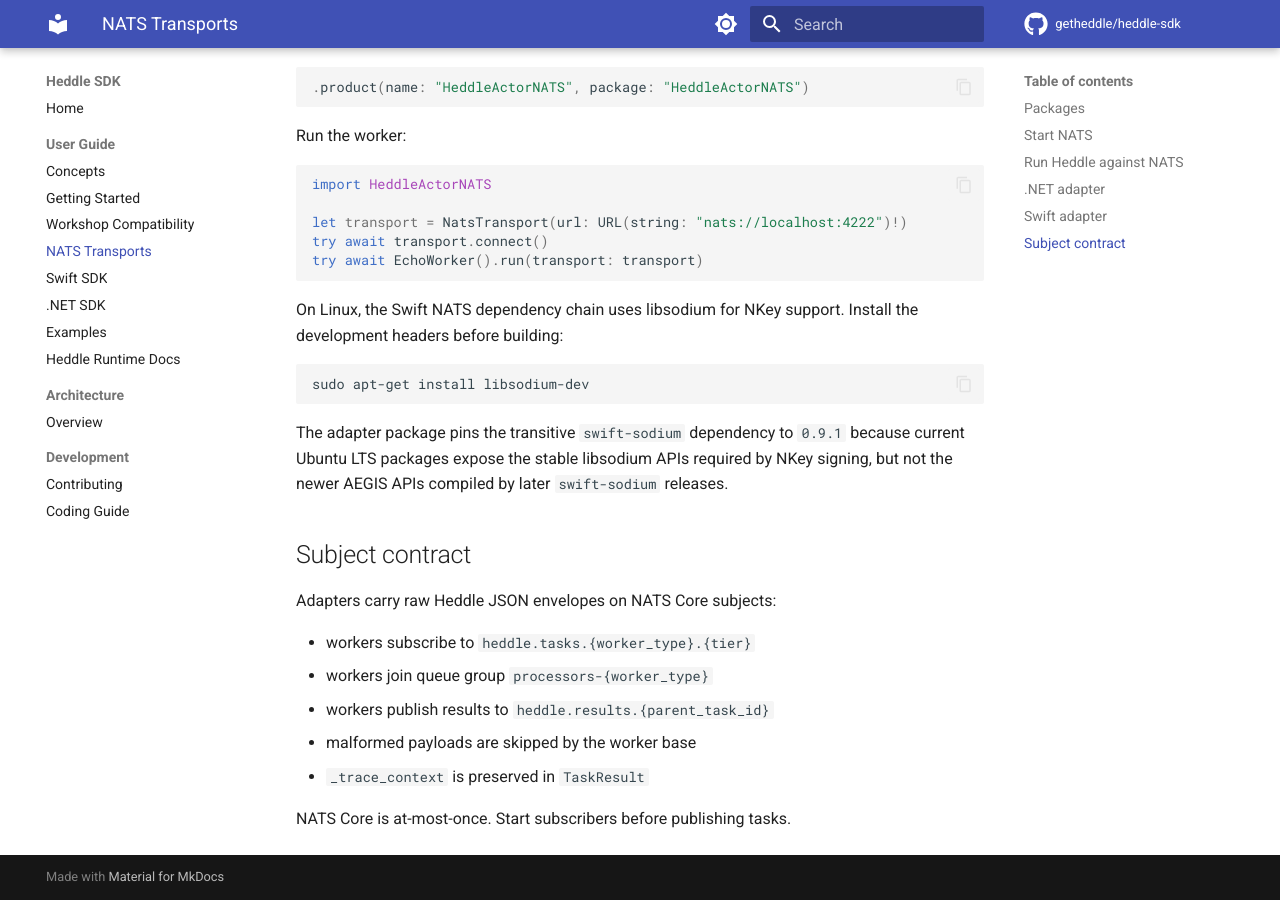
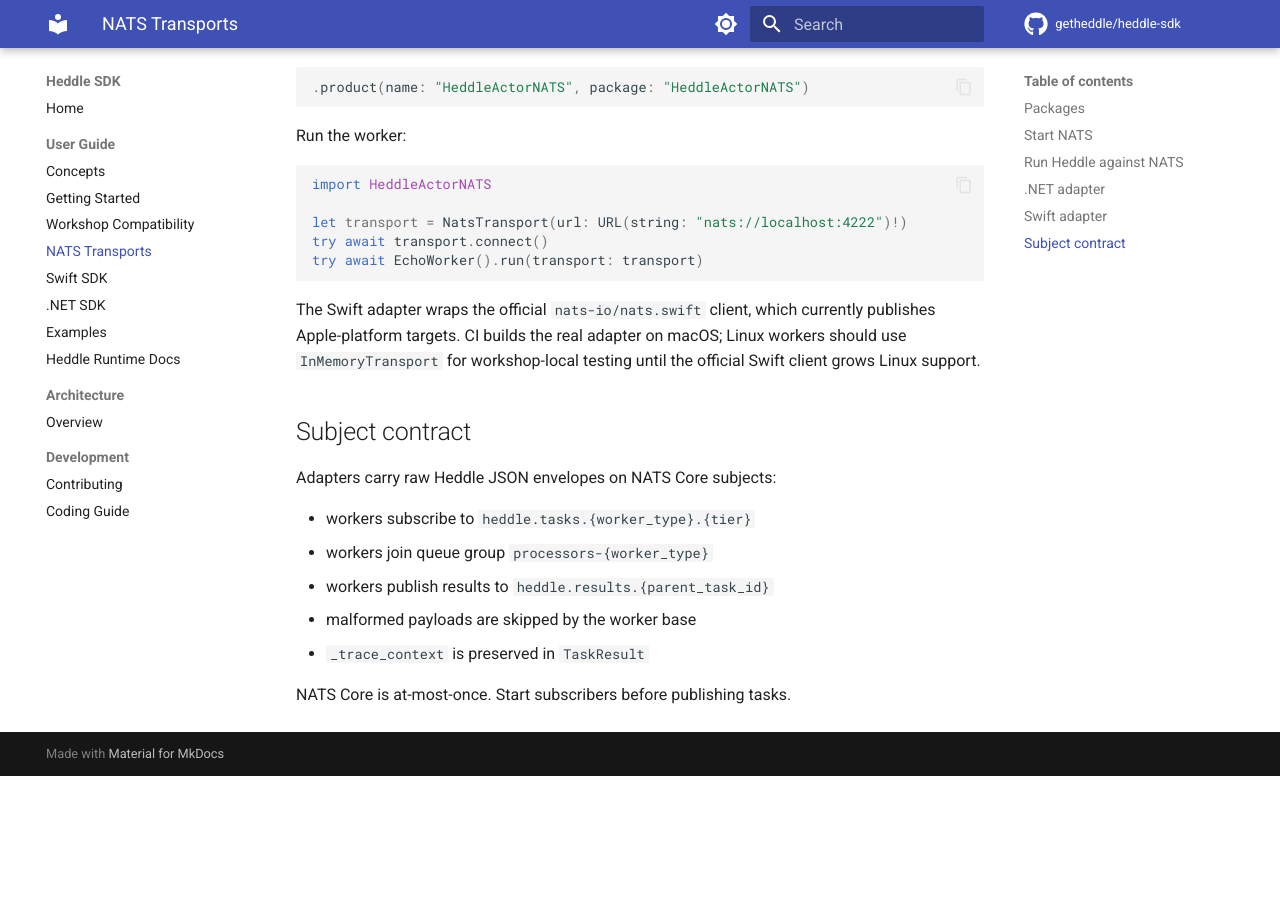
Before and after one commit to getheddle/heddle-sdk, an MkDocs documentation site: the page built from docs/NATS.md, in a window 1280 px wide and 900 px high, scrolled down 1596 px. Built offline with MkDocs 1.6.1 and Material for MkDocs 9.7.7, drawn with Linux system fonts in a browser that asks for light colours; comment, search, counter and statistics services are not loaded; after the commit the page ends 2372 px from its top, so only the background shows below that.

Commit message:
Build Swift NATS on supported platforms

````diff
--- a/docs/NATS.md
+++ b/docs/NATS.md
@@ -83,17 +83,10 @@
 try await EchoWorker().run(transport: transport)
 ```
 
-On Linux, the Swift NATS dependency chain uses libsodium for NKey support.
-Install the development headers before building:
-
-```bash
-sudo apt-get install libsodium-dev
-```
-
-The adapter package pins the transitive `swift-sodium` dependency to `0.9.1`
-because current Ubuntu LTS packages expose the stable libsodium APIs required by
-NKey signing, but not the newer AEGIS APIs compiled by later `swift-sodium`
-releases.
+The Swift adapter wraps the official `nats-io/nats.swift` client, which
+currently publishes Apple-platform targets. CI builds the real adapter on macOS;
+Linux workers should use `InMemoryTransport` for workshop-local testing until
+the official Swift client grows Linux support.
 
 ## Subject contract
 
````
Also changed, not shown: docs/SWIFT.md (+2 -1 lines), 3 other files.
